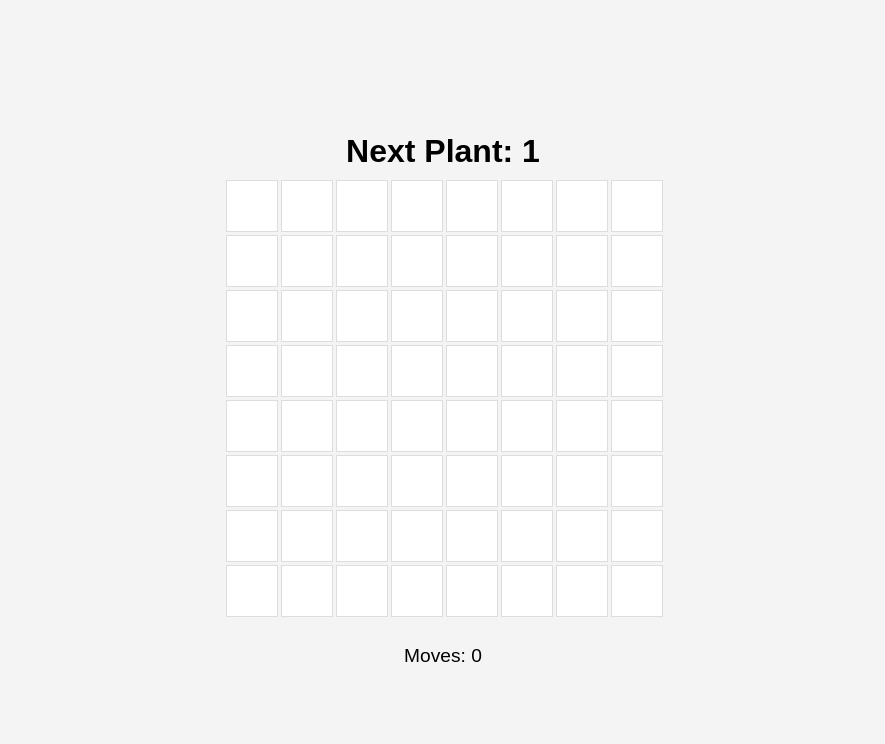
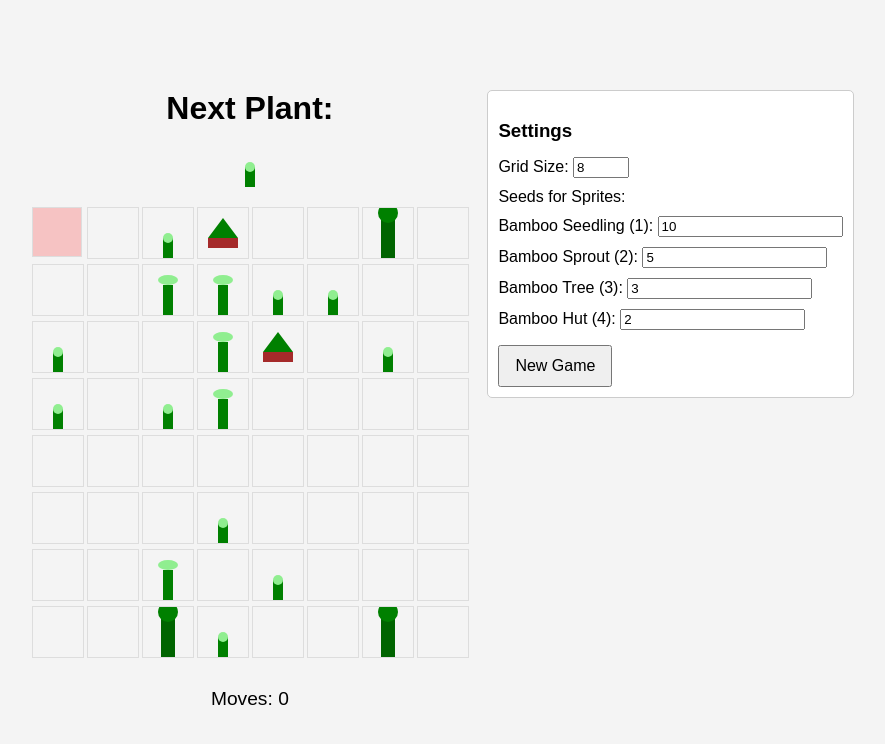
Before and after one commit to rodmjay/PandaPro, a plain HTML site: page index.html in a window 1280 px wide. Shown: the whole page, without its empty margins (197-1082 px from the left). Drawn offline with Linux system fonts and the light colour scheme.

Commit message:
Update index.html

```diff
--- a/index.html
+++ b/index.html
@@ -17,9 +17,42 @@
 
         #game-container {
             display: flex;
+            flex-direction: row;
+            align-items: flex-start;
+            justify-content: center;
+            gap: 20px;
+        }
+
+        #game-area {
+            display: flex;
             flex-direction: column;
             align-items: center;
             text-align: center;
+        }
+
+        #settings {
+            display: flex;
+            flex-direction: column;
+            align-items: flex-start;
+            padding: 10px;
+            border: 1px solid #ccc;
+            background-color: #fff;
+            border-radius: 5px;
+        }
+
+        #settings h3 {
+            margin-bottom: 10px;
+        }
+
+        #settings label {
+            margin: 5px 0;
+        }
+
+        #settings button {
+            margin-top: 10px;
+            padding: 10px 15px;
+            font-size: 1rem;
+            cursor: pointer;
         }
 
         #next-plant {
@@ -28,10 +61,14 @@
             margin-bottom: 10px;
         }
 
+        #next-plant-preview {
+            width: 50px;
+            height: 50px;
+            margin: 10px auto;
+        }
+
         #game-board {
             display: grid;
-            grid-template-columns: repeat(8, 50px);
-            grid-template-rows: repeat(8, 50px);
             gap: 5px;
             margin-bottom: 20px;
         }
@@ -39,7 +76,6 @@
         #game-board div {
             width: 50px;
             height: 50px;
-            background-color: #fff;
             border: 1px solid #ddd;
             display: flex;
             justify-content: center;
@@ -47,6 +83,18 @@
             font-size: 1.2rem;
             font-weight: bold;
             cursor: pointer;
+            position: relative;
+        }
+
+        .cursor {
+            border: 3px solid red;
+            background-color: rgba(255, 0, 0, 0.2);
+            box-sizing: border-box;
+        }
+
+        svg {
+            width: 100%;
+            height: 100%;
         }
 
         #game-counter {
@@ -65,69 +113,175 @@
 </head>
 <body>
     <div id="game-container">
-        <div id="next-plant">Next Plant: <span id="next-plant-value"></span></div>
-        <div id="game-board"></div>
-        <div id="game-counter">Moves: <span id="move-counter">0</span></div>
-        <div id="game-over-message">Game Over: No more moves!</div>
+        <div id="game-area">
+            <div id="next-plant">
+                Next Plant:
+                <div id="next-plant-preview">
+                    <svg><use href="#sprite-1"></use></svg>
+                </div>
+            </div>
+            <div id="game-board"></div>
+            <div id="game-counter">Moves: <span id="move-counter">0</span></div>
+            <div id="game-over-message">Game Over: No more moves!</div>
+        </div>
+
+        <div id="settings">
+            <h3>Settings</h3>
+            <label>
+                Grid Size:
+                <input type="number" id="grid-size" value="8" min="4" max="20" />
+            </label>
+            <label>
+                Seeds for Sprites:
+            </label>
+            <label>
+                Bamboo Seedling (1):
+                <input type="number" id="seed-1" value="10" />
+            </label>
+            <label>
+                Bamboo Sprout (2):
+                <input type="number" id="seed-2" value="5" />
+            </label>
+            <label>
+                Bamboo Tree (3):
+                <input type="number" id="seed-3" value="3" />
+            </label>
+            <label>
+                Bamboo Hut (4):
+                <input type="number" id="seed-4" value="2" />
+            </label>
+            <button id="new-game-button">New Game</button>
+        </div>
     </div>
+
+    <svg xmlns="http://www.w3.org/2000/svg" style="display: none;">
+        <!-- Bamboo Seedling -->
+        <symbol id="sprite-1" viewBox="0 0 50 50">
+            <rect x="20" y="30" width="10" height="20" fill="green" />
+            <circle cx="25" cy="30" r="5" fill="lightgreen" />
+        </symbol>
+        <!-- Bamboo Sprout -->
+        <symbol id="sprite-2" viewBox="0 0 50 50">
+            <rect x="20" y="20" width="10" height="30" fill="green" />
+            <ellipse cx="25" cy="15" rx="10" ry="5" fill="lightgreen" />
+        </symbol>
+        <!-- Bamboo Tree -->
+        <symbol id="sprite-3" viewBox="0 0 50 50">
+            <rect x="18" y="10" width="14" height="40" fill="darkgreen" />
+            <circle cx="25" cy="5" r="10" fill="green" />
+        </symbol>
+        <!-- Bamboo Hut -->
+        <symbol id="sprite-4" viewBox="0 0 50 50">
+            <rect x="10" y="30" width="30" height="10" fill="brown" />
+            <polygon points="25,10 10,30 40,30" fill="green" />
+        </symbol>
+    </svg>
+
     <script>
         const gameBoard = document.getElementById('game-board');
-        const nextPlantDisplay = document.getElementById('next-plant-value');
+        const nextPlantPreview = document.getElementById('next-plant-preview');
         const moveCounterDisplay = document.getElementById('move-counter');
-        const gameOverMessage = document.getElementById('game-over-message');
-        const GRID_SIZE = 8;
+        const newGameButton = document.getElementById('new-game-button');
+        const gridSizeInput = document.getElementById('grid-size');
+        const seedInputs = {
+            1: document.getElementById('seed-1'),
+            2: document.getElementById('seed-2'),
+            3: document.getElementById('seed-3'),
+            4: document.getElementById('seed-4'),
+        };
+        let gridSize = 8;
         let grid = [];
-        let nextPlant = generateNextPlant();
         let moveCounter = 0;
-        let lastPlacedCell = { row: null, col: null }; // Track the last placed cell
+        let nextPlant = 1;
+        let cursorPosition = { row: 0, col: 0 };
+        let lastPlacedCell = { row: null, col: null };
 
-        // Initialize grid
         function initializeGrid() {
-            grid = Array.from({ length: GRID_SIZE }, () => Array(GRID_SIZE).fill(0));
+            gridSize = parseInt(gridSizeInput.value) || 8;
+            grid = Array.from({ length: gridSize }, () => Array(gridSize).fill(0));
+            gameBoard.style.gridTemplateColumns = `repeat(${gridSize}, 50px)`;
+            populateGridWithSeeds();
             renderGrid();
         }
 
-        // Generate the next plant (1 or 2)
-        function generateNextPlant() {
-            return Math.random() < 0.5 ? 1 : 2;
+        function populateGridWithSeeds() {
+            const availablePositions = [];
+            for (let row = 0; row < gridSize; row++) {
+                for (let col = 0; col < gridSize; col++) {
+                    availablePositions.push({ row, col });
+                }
+            }
+
+            availablePositions.sort(() => Math.random() - 0.5);
+
+            for (let sprite = 1; sprite <= 4; sprite++) {
+                const count = parseInt(seedInputs[sprite].value) || 0;
+
+                for (let i = 0; i < count; i++) {
+                    if (availablePositions.length > 0) {
+                        const position = availablePositions.pop();
+                        grid[position.row][position.col] = sprite;
+                    }
+                }
+            }
         }
 
-        // Render the grid
         function renderGrid() {
             gameBoard.innerHTML = '';
             grid.forEach((row, rowIndex) => {
                 row.forEach((cell, colIndex) => {
                     const cellDiv = document.createElement('div');
                     if (cell !== 0) {
-                        cellDiv.textContent = cell.toString();
+                        cellDiv.innerHTML = `<svg><use href="#sprite-${cell}"></use></svg>`;
                     }
-                    cellDiv.dataset.row = rowIndex;
-                    cellDiv.dataset.col = colIndex;
-                    cellDiv.addEventListener('click', () => handleCellClick(rowIndex, colIndex));
+                    if (rowIndex === cursorPosition.row && colIndex === cursorPosition.col) {
+                        cellDiv.classList.add('cursor'); // Highlight cursor position
+                    }
+                    cellDiv.addEventListener('click', () => handleCellClick(rowIndex, colIndex)); // Mouse click functionality
                     gameBoard.appendChild(cellDiv);
                 });
             });
         }
 
-        // Handle cell click
         function handleCellClick(row, col) {
             if (grid[row][col] === 0) {
                 grid[row][col] = nextPlant;
-                lastPlacedCell = { row, col }; // Track this cell as the last placed
+                lastPlacedCell = { row, col };
                 moveCounter++;
-                moveCounterDisplay.textContent = moveCounter; // Update move counter
-                checkFor2x2Blocks(); // Process snapping
-                nextPlant = generateNextPlant();
-                nextPlantDisplay.textContent = nextPlant;
-                checkGameOver(); // Check if the game is over
+                moveCounterDisplay.textContent = moveCounter;
+                checkFor2x2Blocks();
+                nextPlant = Math.random() < 0.5 ? 1 : 2;
+                updateNextPlantPreview();
             }
+            cursorPosition = { row, col }; // Update cursor
             renderGrid();
         }
 
-        // Check for 2x2 blocks and transform them
+        function handleKeyPress(event) {
+            switch (event.key) {
+                case 'ArrowUp':
+                    cursorPosition.row = Math.max(0, cursorPosition.row - 1);
+                    break;
+                case 'ArrowDown':
+                    cursorPosition.row = Math.min(gridSize - 1, cursorPosition.row + 1);
+                    break;
+                case 'ArrowLeft':
+                    cursorPosition.col = Math.max(0, cursorPosition.col - 1);
+                    break;
+                case 'ArrowRight':
+                    cursorPosition.col = Math.min(gridSize - 1, cursorPosition.col + 1);
+                    break;
+                case 'Enter':
+                    handleCellClick(cursorPosition.row, cursorPosition.col);
+                    break;
+            }
+        }
+
         function checkFor2x2Blocks() {
-            for (let r = 0; r < GRID_SIZE - 1; r++) {
-                for (let c = 0; c < GRID_SIZE - 1; c++) {
+            let blockFormed = false;
+
+            for (let r = 0; r < gridSize - 1; r++) {
+                for (let c = 0; c < gridSize - 1; c++) {
                     const value = grid[r][c];
                     if (
                         value !== 0 &&
@@ -135,37 +289,47 @@
                         grid[r + 1][c] === value &&
                         grid[r + 1][c + 1] === value
                     ) {
-                        // Check if the last placed cell is part of this 2x2 block
+                        blockFormed = true;
+
                         if (
                             lastPlacedCell.row >= r &&
                             lastPlacedCell.row <= r + 1 &&
                             lastPlacedCell.col >= c &&
                             lastPlacedCell.col <= c + 1
                         ) {
-                            grid[lastPlacedCell.row][lastPlacedCell.col] = value + 1; // Upgrade last placed cell
+                            grid[lastPlacedCell.row][lastPlacedCell.col] = value + 1;
+                        } else {
+                            grid[r][c] = value + 1;
                         }
 
-                        // Clear the other cells in the 2x2 block
-                        if (!(lastPlacedCell.row === r && lastPlacedCell.col === c)) grid[r][c] = 0;
-                        if (!(lastPlacedCell.row === r && lastPlacedCell.col === c + 1)) grid[r][c + 1] = 0;
-                        if (!(lastPlacedCell.row === r + 1 && lastPlacedCell.col === c)) grid[r + 1][c] = 0;
-                        if (!(lastPlacedCell.row === r + 1 && lastPlacedCell.col === c + 1)) grid[r + 1][c + 1] = 0;
+                        const cellsToClear = [
+                            { row: r, col: c },
+                            { row: r, col: c + 1 },
+                            { row: r + 1, col: c },
+                            { row: r + 1, col: c + 1 },
+                        ];
+                        cellsToClear.forEach(({ row, col }) => {
+                            if (!(row === lastPlacedCell.row && col === lastPlacedCell.col)) {
+                                grid[row][col] = 0;
+                            }
+                        });
                     }
                 }
             }
-        }
 
-        // Check if the grid is full and no moves are possible
-        function checkGameOver() {
-            const isGridFull = grid.every(row => row.every(cell => cell !== 0));
-            if (isGridFull) {
-                gameOverMessage.style.display = 'block'; // Show "Game Over" message
+            if (blockFormed) {
+                checkFor2x2Blocks(); // Cascade
             }
         }
 
-        // Initialize game
+        function updateNextPlantPreview() {
+            nextPlantPreview.innerHTML = `<svg><use href="#sprite-${nextPlant}"></use></svg>`;
+        }
+
+        newGameButton.addEventListener('click', initializeGrid);
+        document.addEventListener('keydown', handleKeyPress);
+
         initializeGrid();
-        nextPlantDisplay.textContent = nextPlant;
     </script>
 </body>
 </html>
```
